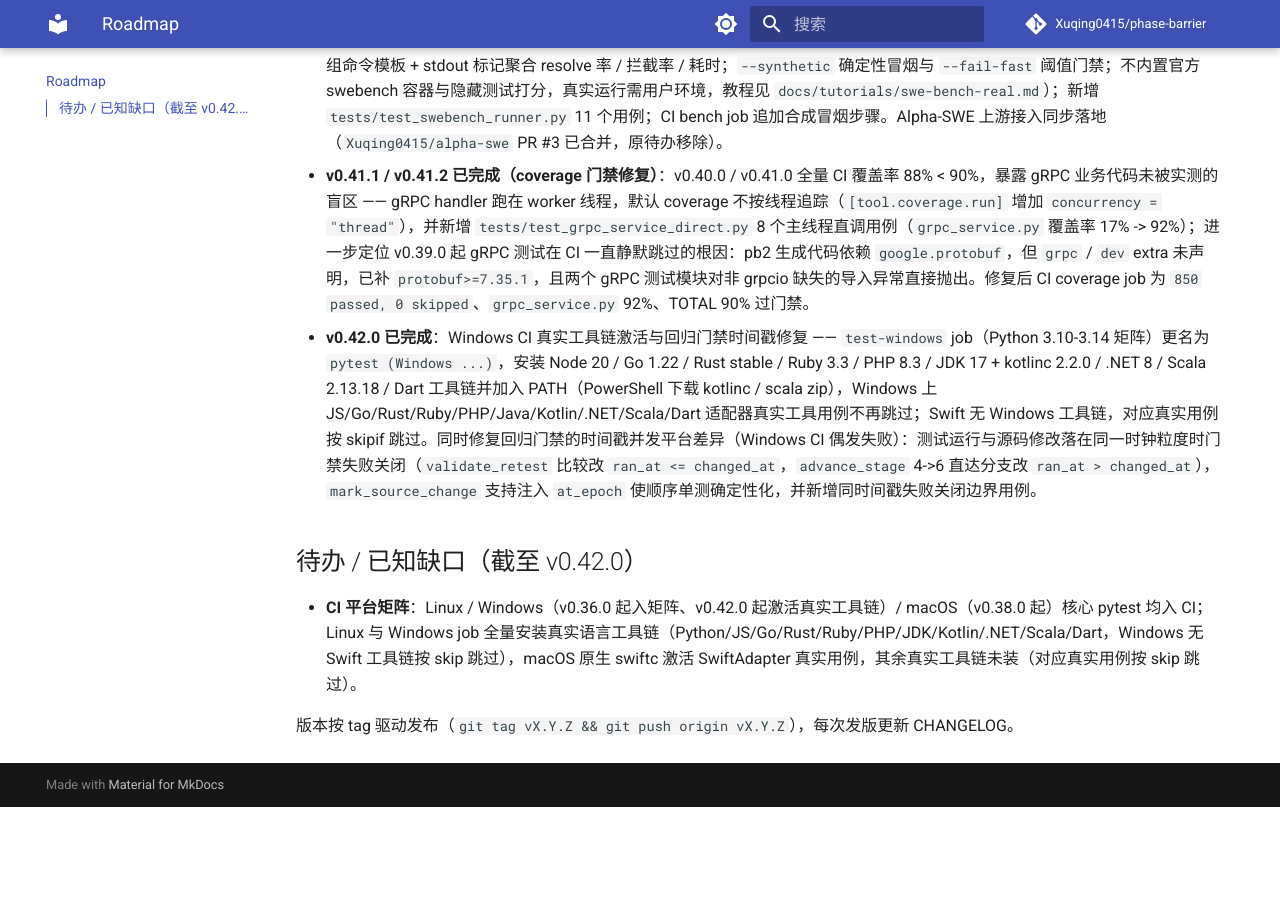
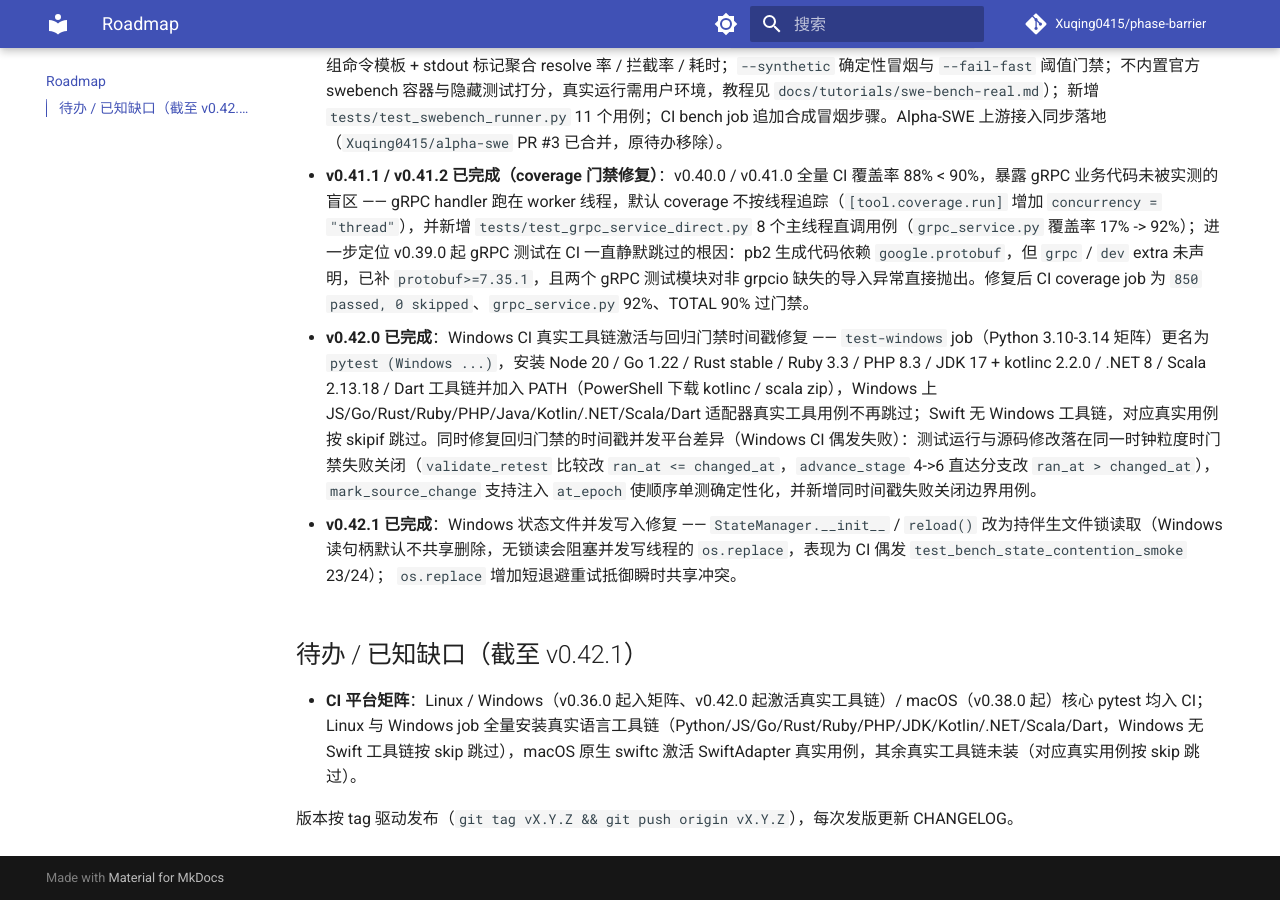
Before and after one commit to Xuqing0415/phase-barrier, an MkDocs documentation site: the page built from docs/roadmap.md, in a window 1280 px wide and 900 px high, scrolled down 4817 px. Built offline with MkDocs 1.6.1 and Material for MkDocs 9.7.7, drawn with Linux system fonts in a browser that asks for light colours; comment, search, counter and statistics services are not loaded; before the commit the page ends 5624 px from its top, so only the background shows below that.

Commit message:
fix: v0.42.1 Windows 状态文件并发写入修复（无锁读阻塞 os.replace 根因 + 替换重试）
- StateManager.__init__ / reload() 改为持伴生文件锁读取；os.replace 增加短退避重试。
- 本地验证：小规模复现 1/200 -> 修复后 300 次小规模 + 4 万次重负载写 0 失败。
- CHANGELOG / Roadmap 记录 v0.42.1 已落地。

```diff
--- a/docs/roadmap.md
+++ b/docs/roadmap.md
@@ -164,7 +164,12 @@
 - **v0.41.1 / v0.41.2 已完成（coverage 门禁修复）**：v0.40.0 / v0.41.0 全量 CI 覆盖率 88% < 90%，暴露 gRPC 业务代码未被实测的盲区 —— gRPC handler 跑在 worker 线程，默认 coverage 不按线程追踪（`[tool.coverage.run]` 增加 `concurrency = "thread"`），并新增 `tests/test_grpc_service_direct.py` 8 个主线程直调用例（`grpc_service.py` 覆盖率 17% -> 92%）；进一步定位 v0.39.0 起 gRPC 测试在 CI 一直静默跳过的根因：pb2 生成代码依赖 `google.protobuf`，但 `grpc` / `dev` extra 未声明，已补 `protobuf>=7.35.1`，且两个 gRPC 测试模块对非 grpcio 缺失的导入异常直接抛出。修复后 CI coverage job 为 `850 passed, 0 skipped`、`grpc_service.py` 92%、TOTAL 90% 过门禁。
 - **v0.42.0 已完成**：Windows CI 真实工具链激活与回归门禁时间戳修复 —— `test-windows` job（Python 3.10-3.14 矩阵）更名为 `pytest (Windows ...)`，安装 Node 20 / Go 1.22 / Rust stable / Ruby 3.3 / PHP 8.3 / JDK 17 + kotlinc 2.2.0 / .NET 8 / Scala 2.13.18 / Dart 工具链并加入 PATH（PowerShell 下载 kotlinc / scala zip），Windows 上 JS/Go/Rust/Ruby/PHP/Java/Kotlin/.NET/Scala/Dart 适配器真实工具用例不再跳过；Swift 无 Windows 工具链，对应真实用例按 skipif 跳过。同时修复回归门禁的时间戳并发平台差异（Windows CI 偶发失败）：测试运行与源码修改落在同一时钟粒度时门禁失败关闭（`validate_retest` 比较改 `ran_at <= changed_at`，`advance_stage` 4->6 直达分支改 `ran_at > changed_at`），`mark_source_change` 支持注入 `at_epoch` 使顺序单测确定性化，并新增同时间戳失败关闭边界用例。
 
-## 待办 / 已知缺口（截至 v0.42.0）
+- **v0.42.1 已完成**：Windows 状态文件并发写入修复 —— `StateManager.__init__` / `reload()`
+  改为持伴生文件锁读取（Windows 读句柄默认不共享删除，无锁读会阻塞并发写线程的
+  `os.replace`，表现为 CI 偶发 `test_bench_state_contention_smoke` 23/24）；
+  `os.replace` 增加短退避重试抵御瞬时共享冲突。
+
+## 待办 / 已知缺口（截至 v0.42.1）
 - **CI 平台矩阵**：Linux / Windows（v0.36.0 起入矩阵、v0.42.0 起激活真实工具链）/ macOS（v0.38.0 起）核心 pytest 均入 CI；Linux 与 Windows job 全量安装真实语言工具链（Python/JS/Go/Rust/Ruby/PHP/JDK/Kotlin/.NET/Scala/Dart，Windows 无 Swift 工具链按 skip 跳过），macOS 原生 swiftc 激活 SwiftAdapter 真实用例，其余真实工具链未装（对应真实用例按 skip 跳过）。
 
 版本按 tag 驱动发布（`git tag vX.Y.Z && git push origin vX.Y.Z`），每次发版更新 CHANGELOG。
```
Also changed, not shown: CHANGELOG.md (+12 -0 lines), 1 other file.
